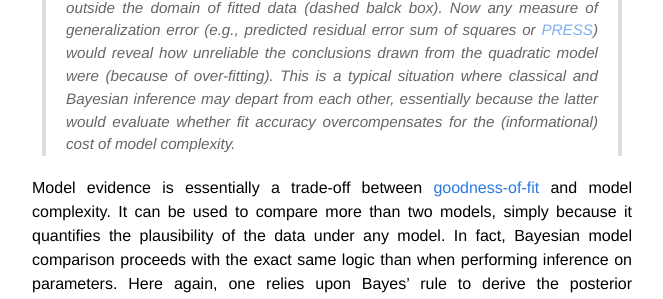
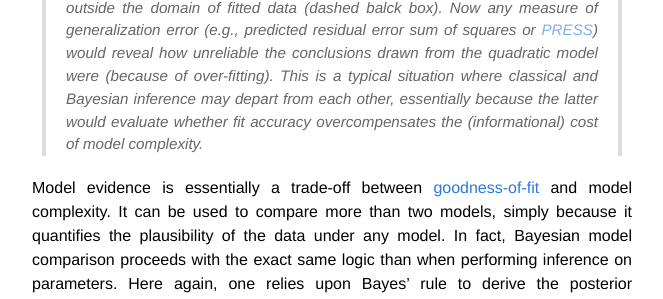
Before and after one commit to MBB-team/VBA-toolbox, a Jekyll site: the page built from _wiki/Bayesian-modelling-introduction.md, in a window 1280 px wide and 900 px high, scrolled down 4222 px. Shown: the part 239-538 px from the top of the window, without its empty margins (308-971 px from the left). Built offline with Jekyll 4.4.1, drawn with Linux system fonts in a browser that asks for light colours; nearby versions of some CDN libraries; formulas are drawn with MathJax 3.

Commit message:
Update Bayesian-modelling-introduction.md

```diff
--- a/_wiki/Bayesian-modelling-introduction.md
+++ b/_wiki/Bayesian-modelling-introduction.md
@@ -72,7 +72,7 @@
 
 ![]({{ site.baseurl }}/images/wiki/genError.jpg)
 
-> **Left:** a (noisy) linear model is used to simulate mock data (black dots), which three distinct models are then fitted to: (i) a constant (0th order, in blue), (ii) a linear trend (1st order, in green) and (iii) a quadratic trend (2nd order, in red). Because they do not penalize for model complexity, classical goodness-of-fit measures (e.g., sum of squared residuals) favour the quadratic model over both constant and linear models. **Right:** model extrapolations are shown, outside the domain of fitted data (dashed balck box). Now any measure of generalization error (e.g., predicted residual error sum of squares or [PRESS](https://en.wikipedia.org/wiki/PRESS_statistic)) would reveal how unreliable the conclusions drawn from the quadratic model were (because of over-fitting). This is a typical situation where classical and Bayesian inference may depart from each other, essentially because the latter would evaluate whether fit accuracy overcompensates for the (informational) cost of model complexity.
+> **Left:** a (noisy) linear model is used to simulate mock data (black dots), which three distinct models are then fitted to: (i) a constant (0th order, in blue), (ii) a linear trend (1st order, in green) and (iii) a quadratic trend (2nd order, in red). Because they do not penalize for model complexity, classical goodness-of-fit measures (e.g., sum of squared residuals) favour the quadratic model over both constant and linear models. **Right:** model extrapolations are shown, outside the domain of fitted data (dashed balck box). Now any measure of generalization error (e.g., predicted residual error sum of squares or [PRESS](https://en.wikipedia.org/wiki/PRESS_statistic)) would reveal how unreliable the conclusions drawn from the quadratic model were (because of over-fitting). This is a typical situation where classical and Bayesian inference may depart from each other, essentially because the latter would evaluate whether fit accuracy overcompensates the (informational) cost of model complexity.
 
 Model evidence is essentially a trade-off between [goodness-of-fit](https://en.wikipedia.org/wiki/Goodness_of_fit) and model complexity. It can be used to compare more than two models, simply because it quantifies the plausibility of the data under any model. In fact, Bayesian model comparison proceeds with the exact same logic than when performing inference on parameters. Here again, one relies upon Bayes' rule to derive the posterior distribution over models, i.e.:
 
```
